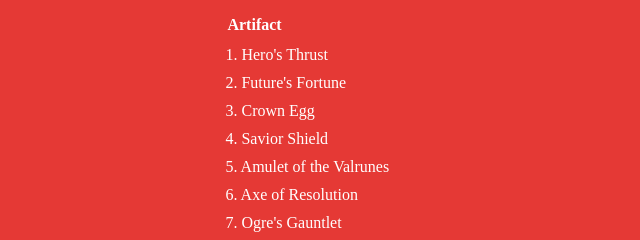
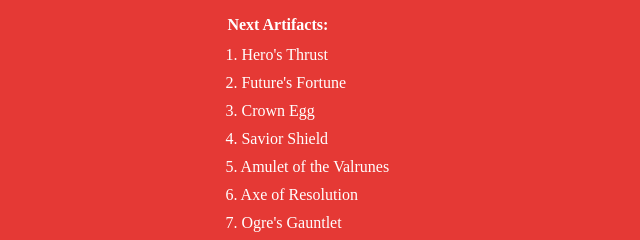
Before and after one commit to siddworksinc/tt-helper-artifact-sequencer, a plain HTML site: page index.html in a window 1280 px wide. Shown: the top 240 px of the page, 320-960 px from the left. Drawn offline with Linux system fonts and the light colour scheme.

Commit message:
Update index.html

```diff
--- a/index.html
+++ b/index.html
@@ -21,12 +21,10 @@ div.center {
 
 </style>
 
-<table id="methodName" class="center">
-
 </table>
     <table id="stepsTable" class="center">
     <tr align="left">
-        <th  style="padding:6px">Artifact</th>
+        <th  style="padding:6px">Next Artifacts:</th>
     </tr>
 </table>
 
```
